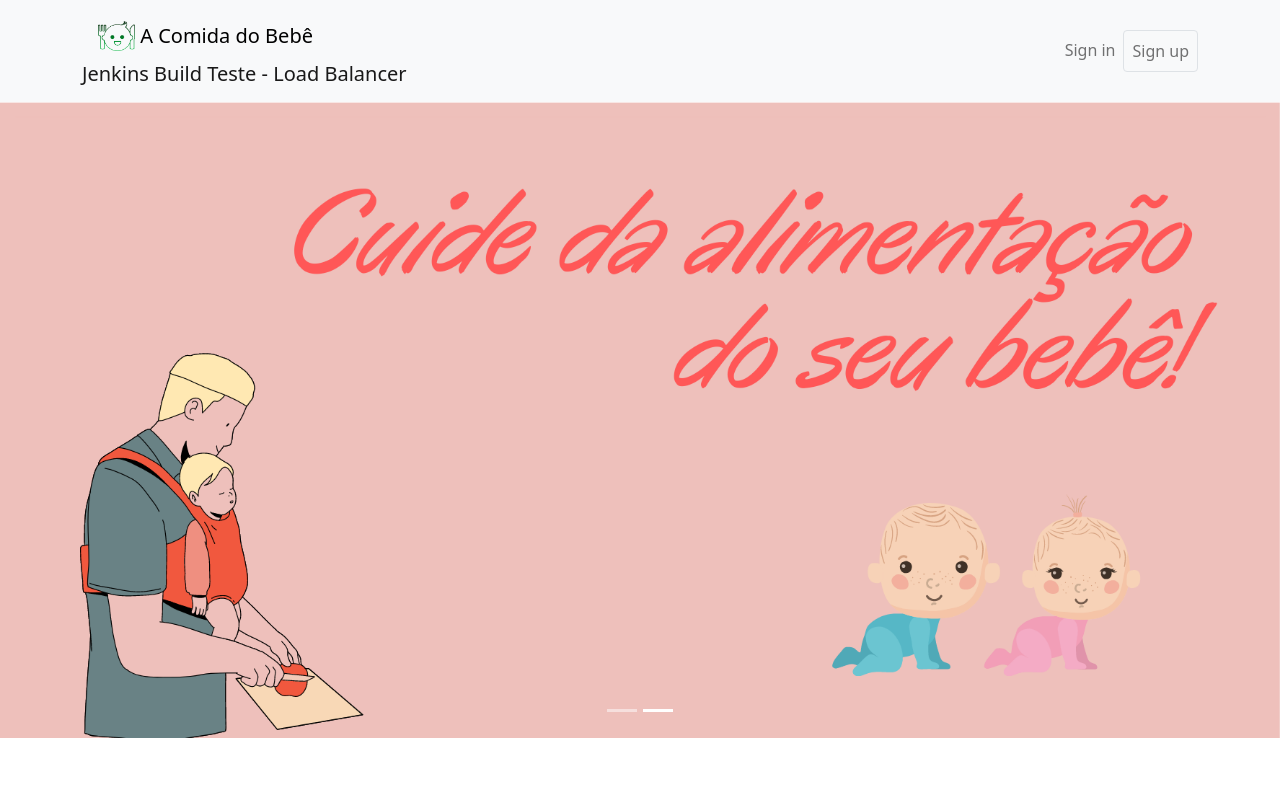
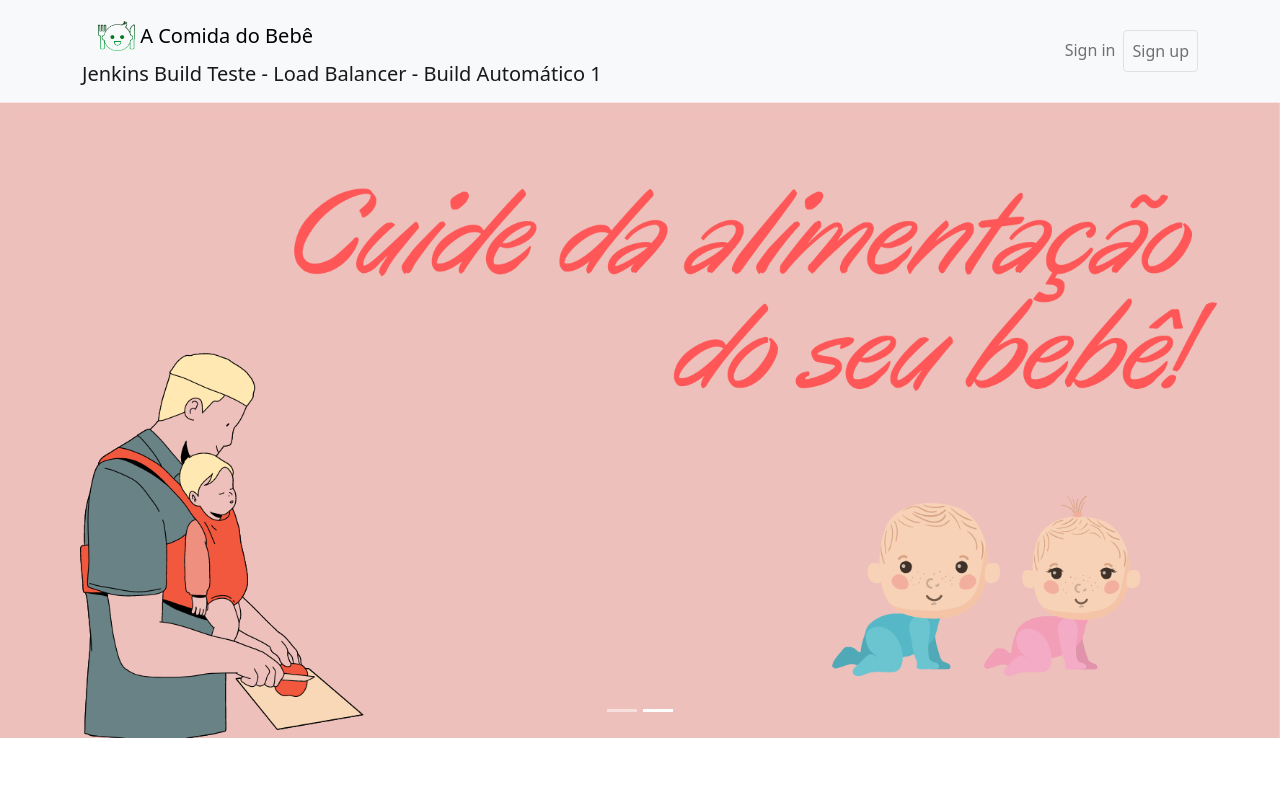
Before and after one commit to rhavymaia/acomidadobebe-landingpage, a React (Create React App) app: page / in a window 1280 px wide. Shown: the top 800 px of the page. Built offline with nearby package versions, Linux system fonts and the light colour scheme.

Commit message:
Build Automático 1

```diff
--- a/src/components/Header.jsx
+++ b/src/components/Header.jsx
@@ -11,7 +11,7 @@ export default function Header() {
         <Container>
           <Navbar.Brand>
             <Logo />
-            Jenkins Build Teste - Load Balancer
+            Jenkins Build Teste - Load Balancer - Build Automático 1
           </Navbar.Brand>
 
           <Navbar.Toggle aria-controls="basic-navbar-nav" />
```
